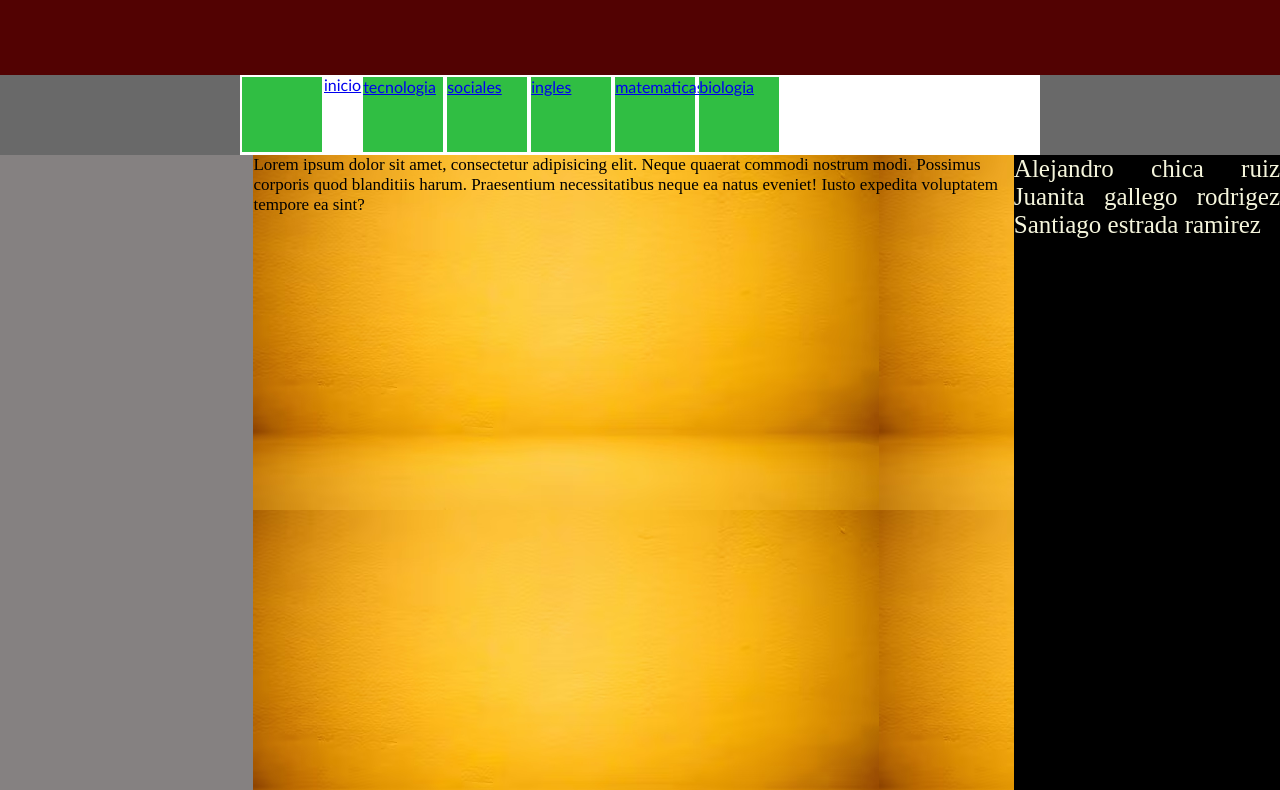
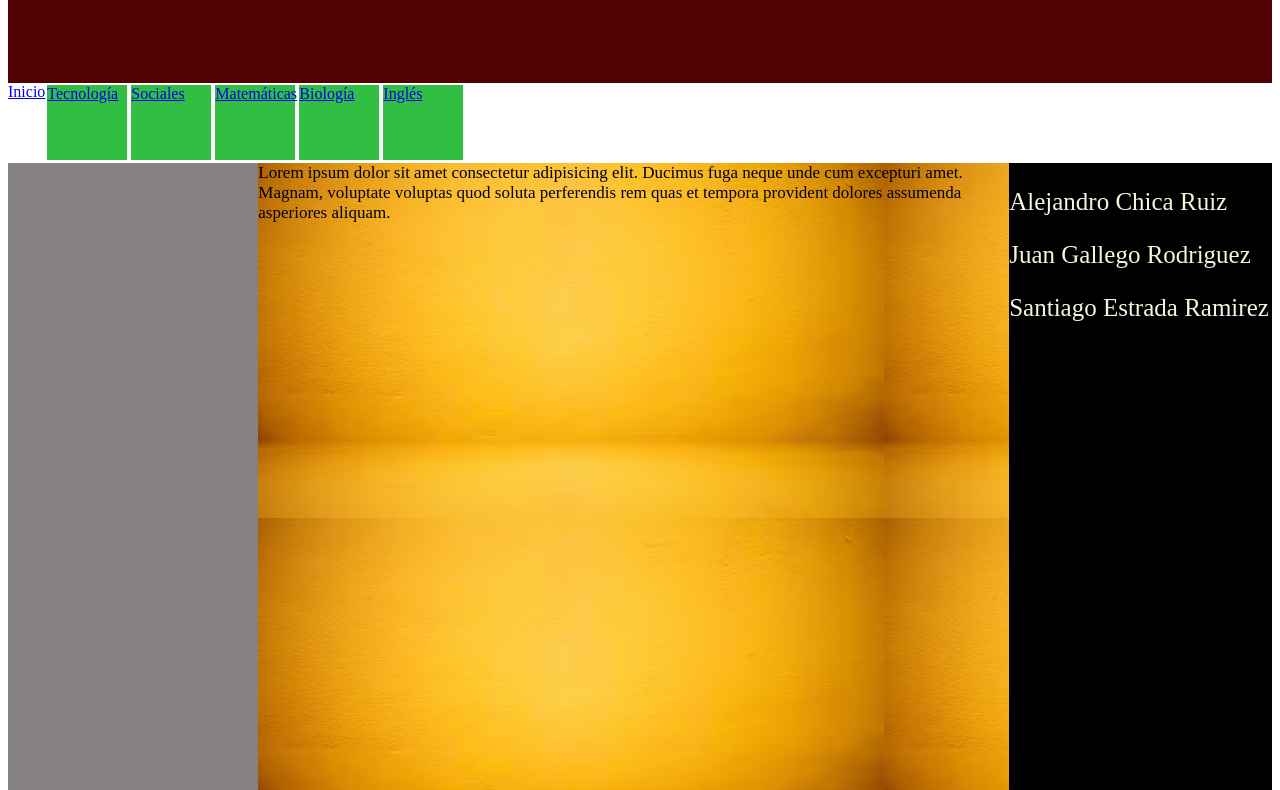
Before and after one commit to Gallegor2010/Gallegor2010, a plain HTML site: page Sociales.html in a window 1280 px wide. Shown: the part 75-865 px from the top of the page. Drawn offline with Linux system fonts and the light colour scheme.

Commit message:
ARREGLOS FINALES DEL PRIMER PERIODO 23/10/23

```diff
--- a/Sociales.html
+++ b/Sociales.html
@@ -6,50 +6,46 @@
     <meta name="viewport" content="width=device-width, initial-scale=1.0">
     <title>Document</title>
     <link rel="stylesheet" href="temas.css">
-    <link rel="stylesheet" href="botones.css">
-    <link rel="stylesheet" href="estilos.css">
 </head>
 <body>
     <div  class="contenedor">
 
-    <div class="encabezado">
-Ciencias Sociales
-    </div>
-    <div class="menu">
-<div class="inicio "></div>
-<a href="index.html">inicio </a>
+        <div  class="encabezado">Sociales</div>
+        <div  class="menu">
 
-<div class="tecnologia">
-    <a href="tecnologia.html">tecnologia</a>
+            <div  class="Inicio">
+                <a href="index.html">Inicio</a>
             </div>
 
+            <div  class="tecnologia">
+                <a href="tecnologia.html">Tecnología</a>
+            </div>
             <div class="sociales">
-    <a href="sociales.html">sociales</a>
+                 <a href="sociales.html">Sociales</a>
             </div>
-
+            <div class="matematicas">
+                <a href="matematicas.html">Matemáticas</a>
+            </div>
+            <div class="biologia">
+                <a href="biologia.html">Biología</a>
+            </div>
             <div class="ingles">
-    <a href="Ingles.html">ingles</a>
-    </div>
-
-    <div class="matematicas">
-    <a href="matematicas.html">matematicas</a>
+                <a href="ingles.html">Inglés</a>
             </div>
 
 
-    <div class="biologia">
-    <a href="biologia.html">biologia</a>
         </div>
-    </div>
-    <div class="contenedor2">
-<div class="izquierda">
+        <div  class="contenedor2">
+            <div  class="izquierda">
 
             </div>
-<div class="centro">
-Lorem ipsum dolor sit amet, consectetur adipisicing elit. Neque quaerat commodi nostrum modi. Possimus corporis quod blanditiis harum. Praesentium necessitatibus neque ea natus eveniet! Iusto expedita voluptatem tempore ea sint?
+            <div  class="centro">
+                Lorem ipsum dolor sit amet consectetur adipisicing elit. Ducimus fuga neque unde cum excepturi amet. Magnam, voluptate voluptas quod soluta perferendis rem quas et tempora provident dolores assumenda asperiores aliquam.
             </div>
-<div class="derecha">
-Alejandro chica ruiz  Juanita gallego rodrigez Santiago estrada ramirez
-
+            <div  class="derecha">
+                <p>Alejandro Chica Ruiz</p>
+                <p>Juan Gallego Rodriguez</p>
+                <p>Santiago Estrada Ramirez</p>
             </div>
         </div>
     </div>
```
Also changed, not shown: Biologia.html (+29 -33 lines), Ingles.html (+30 -31 lines), Matematicas.html (+21 -31 lines), tecnologia.html (+25 -35 lines), tecnologia2.html (+1 -0 lines). Lines whose indentation alone changed are shown as unchanged.
